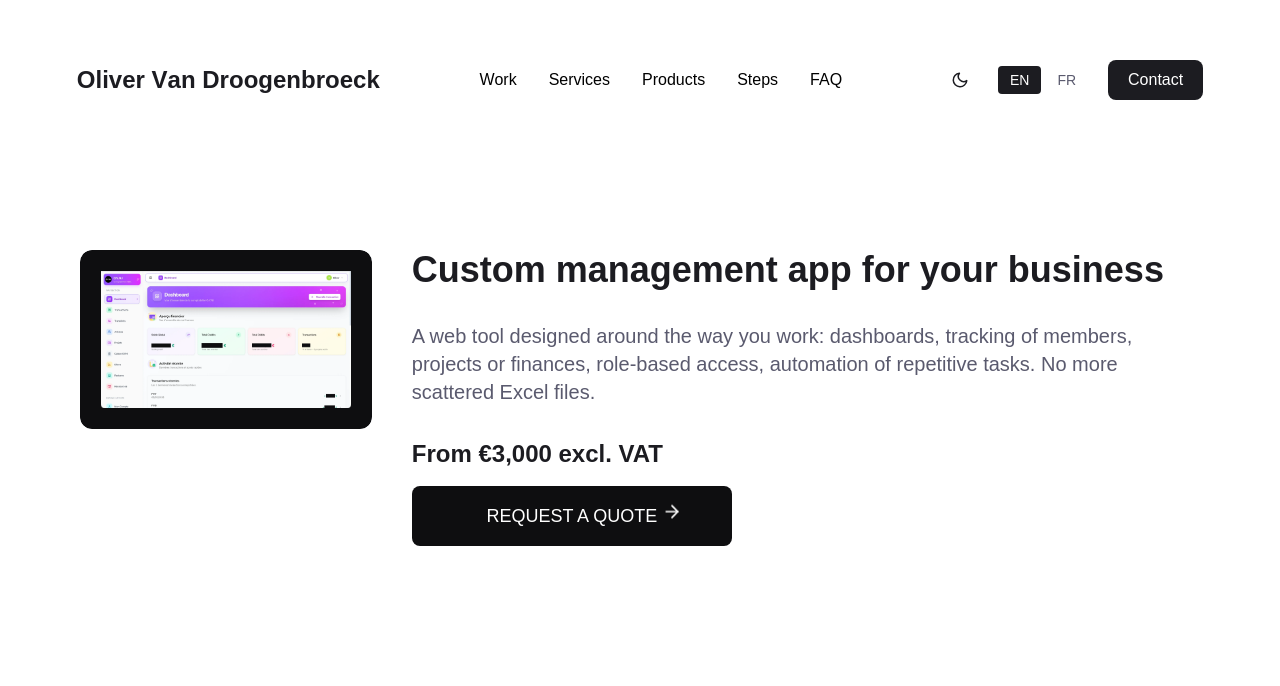
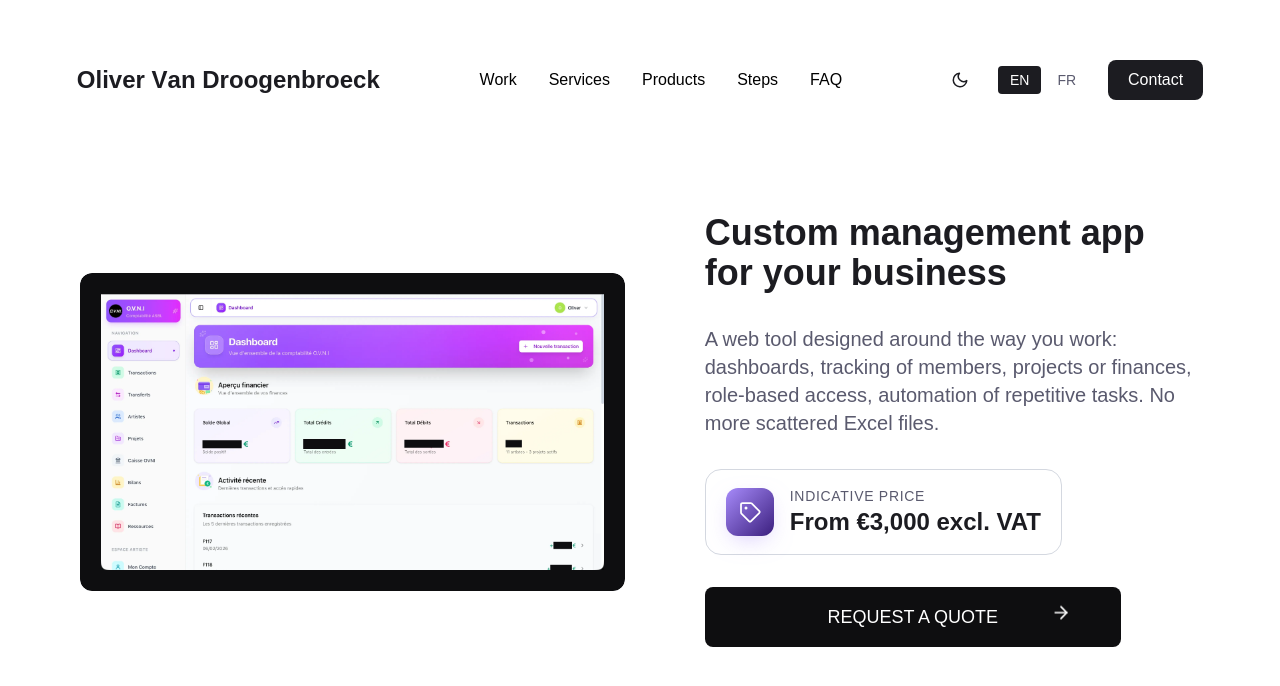
Before and after one commit to OliWebDevO/3d_portfolio_nextjs, a Next.js app: page /en/services/application-de-gestion in a window 1280 px wide. Shown: the top 686 px of the page. Built offline with nearby package versions, Linux system fonts and the light colour scheme; a web font is replaced by a local one.

Commit message:
Project/service page header: two-column full-height layout, price crest, wider CTA; gradient check crests in detail cards

```diff
--- a/app/[lang]/services/[slug]/page.tsx
+++ b/app/[lang]/services/[slug]/page.tsx
@@ -109,7 +109,7 @@ export default async function Page({ params }: { params: Promise<{ lang: string;
     <main>
       <script type="application/ld+json" dangerouslySetInnerHTML={{ __html: JSON.stringify(schema) }} />
       <NavBar />
-      <ServiceHero service={service} cta={ui.cta} quoteHref={quoteHref} />
+      <ServiceHero service={service} cta={ui.cta} priceCaption={ui.priceCaption} quoteHref={quoteHref} />
       <ProjectDetailsSection cards={service.cards} />
       <StepsSection steps={service.steps} title={ui.stepsTitle} />
       <FAQSection categories={[{ category: ui.faqCategory, items: service.faq }]} title={ui.faqTitle} />
--- a/app/globals.css
+++ b/app/globals.css
@@ -321,6 +321,66 @@ section {
       }
     }
   }
+
+  /* Header of project and service pages: image + content, fills the first screen */
+  .detail-hero {
+    @apply w-full min-h-svh flex items-center px-5 md:px-20 pt-32 pb-16 md:pt-40 md:pb-24;
+  }
+  .detail-hero__layout {
+    @apply w-full grid grid-cols-1 lg:grid-cols-[minmax(0,1.1fr)_minmax(0,1fr)] gap-12 xl:gap-20 items-center;
+  }
+  .detail-hero__media {
+    @apply w-full h-fit overflow-hidden rounded-xl;
+  }
+  .detail-hero__media img {
+    @apply w-full h-auto;
+  }
+  .detail-hero__content {
+    @apply flex flex-col gap-6 md:gap-8;
+  }
+  .detail-hero__title {
+    @apply text-3xl md:text-4xl 2xl:text-5xl font-bold leading-tight;
+  }
+  .detail-hero__desc {
+    @apply text-lg md:text-xl leading-relaxed max-w-[60ch];
+    color: var(--color-text-muted);
+  }
+
+  /* Price of a service page: gradient crest + caption + amount */
+  .price-badge {
+    @apply inline-flex items-center gap-4 self-start rounded-2xl border px-5 py-4;
+    border-color: var(--color-border);
+    background-color: var(--color-surface);
+  }
+  .price-badge__crest {
+    @apply flex-none size-12 rounded-xl flex items-center justify-center;
+    color: #ffffff;
+    background-image: linear-gradient(135deg, #a78bfa, #3b1f7e);
+    box-shadow: 0 8px 24px -8px rgba(167, 139, 250, 0.55);
+  }
+  .price-badge__caption {
+    @apply block text-sm uppercase tracking-wider;
+    color: var(--color-text-muted);
+  }
+  .price-badge__amount {
+    @apply block text-xl md:text-2xl font-semibold;
+  }
+
+  /* Detail cards (project and service pages): check crest instead of a bullet */
+  .detail-list {
+    @apply mt-6 flex flex-col gap-4;
+    color: var(--color-text-muted);
+  }
+  .detail-list__item {
+    @apply flex items-start gap-4 text-lg;
+  }
+  .check-badge {
+    @apply flex-none mt-0.5 size-7 rounded-lg flex items-center justify-center;
+    color: #ffffff;
+  }
+  .check-badge--0 { background-image: linear-gradient(135deg, #a78bfa, #3b1f7e); }
+  .check-badge--1 { background-image: linear-gradient(135deg, #e879a8, #6e1a3d); }
+  .check-badge--2 { background-image: linear-gradient(135deg, #38bdf8, #0c4a6e); }
 
   .app-showcase {
     @apply w-full mt-0 px-5 md:px-20 py-10 md:py-20 flex items-center justify-center;
--- a/constants/services.ts
+++ b/constants/services.ts
@@ -23,6 +23,7 @@ export interface ServiceType {
 const serviceUi = {
   fr: {
     cta: "Demander un devis",
+    priceCaption: "Tarif indicatif",
     stepsTitle: "La marche à suivre",
     faqTitle: "Questions fréquentes",
     faqCategory: "Questions sur ce service",
@@ -32,6 +33,7 @@ const serviceUi = {
   },
   en: {
     cta: "Request a quote",
+    priceCaption: "Indicative price",
     stepsTitle: "How it works",
     faqTitle: "Frequently asked questions",
     faqCategory: "About this service",
--- a/sections/ProjectDetailsSection.tsx
+++ b/sections/ProjectDetailsSection.tsx
@@ -9,6 +9,9 @@ import { useTranslation } from "@/hooks/useTranslation"
 import { useRef } from "react"
 
 gsap.registerPlugin(ScrollTrigger)
+
+// Full class names (Tailwind keeps only classes written out in the source)
+const checkBadgeColors = ["check-badge--0", "check-badge--1", "check-badge--2"]
 
 // Helper to get slug as string (for static export)
 function getSlug(param: string | string[] | undefined): string {
@@ -107,10 +110,15 @@ const ProjectDetailsSection = ({ slug: staticSlug, cards }: { slug?: string; car
                                         </div>
                                         <div className="">
                                             <h2 className="font-semibold text-3xl">{card.title}</h2>
-                                            <ul className="list-disc ms-g mt-5 flex flex-col gap-5 text-th-muted">
-                                                {card.details?.map((detail, index) => (
-                                                    <li key={index} className="text-lg md:text-justify">
-                                                        {detail}
+                                            <ul className="detail-list">
+                                                {card.details?.map((detail, i) => (
+                                                    <li key={i} className="detail-list__item">
+                                                        <span className={`check-badge ${checkBadgeColors[index % checkBadgeColors.length]}`} aria-hidden="true">
+                                                            <svg width="14" height="14" viewBox="0 0 12 12" fill="none">
+                                                                <path d="M2.5 6L5 8.5L9.5 3.5" stroke="currentColor" strokeWidth="1.75" strokeLinecap="round" strokeLinejoin="round"/>
+                                                            </svg>
+                                                        </span>
+                                                        <span className="md:text-justify">{detail}</span>
                                                     </li>
                                                 ))}
                                             </ul>
--- a/sections/ProjectHero.tsx
+++ b/sections/ProjectHero.tsx
@@ -58,22 +58,22 @@ export default function ProjectHero({ slug: staticSlug }: { slug?: string }) {
 
   return (
     <>
-    <section className="app-showcase min-h-screen flex items-center justify-center mobile-padding">
-      <div className="showcaselayout flex flex-col md:flex-row gap-10">
-        <div className="image-wrapper group relative overflow-hidden rounded-xl h-fit" style={{ background: project.bg }}>
+    <section className="detail-hero">
+      <div className="detail-hero__layout">
+        <div className="detail-hero__media" style={{ background: project.bg }}>
           <Image
             src={project.image}
             alt={project.title}
-            width={600}
-            height={400}
+            width={1200}
+            height={800}
             quality={80}
-            sizes="(max-width: 768px) 100vw, 50vw"
+            sizes="(min-width: 1280px) 55vw, 100vw"
             loading="lazy"
             className="rounded-xl card-border card-inverted card-frame p-5 block"
           />
         </div>
-        <div className="text-content flex flex-col justify-center gap-4">
-          <div className="tech-logos flex gap-4 mb-3">
+        <div className="detail-hero__content">
+          <div className="tech-logos flex gap-4">
             {project.techLogos && project.techLogos.map((logo, idx) => (
               <Image
                 key={logo}
@@ -86,9 +86,9 @@ export default function ProjectHero({ slug: staticSlug }: { slug?: string }) {
               />
             ))}
           </div>
-          <h1 className="text-2xl md:text-3xl lg:text-4xl font-bold">{project.title}</h1>
-          <p className="text-th-muted md:text-xl mt-4">{project.description}</p>
-          <ProjectButton className="md:w-80 md:h-16 w-60 h-12" text={t.projectpage.visitProject} href={project.link}/>
+          <h1 className="detail-hero__title">{project.title}</h1>
+          <p className="detail-hero__desc">{project.description}</p>
+          <ProjectButton className="md:w-96 md:h-16 w-72 h-14" text={t.projectpage.visitProject} href={project.link}/>
         </div>
       </div>
     </section>
--- a/sections/ServiceHero.tsx
+++ b/sections/ServiceHero.tsx
@@ -2,29 +2,41 @@ import Image from "next/image";
 import ProjectButton from "@/components/ProjectButton";
 import type { ServiceType } from "@/constants/services";
 
-// Same layout as ProjectHero (classes from .app-showcase), with the price and a quote button
-export default function ServiceHero({ service, cta, quoteHref }: { service: ServiceType; cta: string; quoteHref: string }) {
+// Same layout as ProjectHero (.detail-hero), with the price crest and a quote button
+export default function ServiceHero({ service, cta, priceCaption, quoteHref }: { service: ServiceType; cta: string; priceCaption: string; quoteHref: string }) {
   return (
-    <section className="app-showcase min-h-screen flex items-center justify-center mobile-padding">
-      <div className="showcaselayout flex flex-col md:flex-row gap-10">
-        <div className="image-wrapper group relative overflow-hidden rounded-xl h-fit bg-th-surface-alt">
+    <section className="detail-hero">
+      <div className="detail-hero__layout">
+        <div className="detail-hero__media bg-th-surface-alt">
           <Image
             src={service.image}
             alt={service.name}
-            width={600}
-            height={400}
+            width={1200}
+            height={800}
             quality={80}
-            sizes="(max-width: 768px) 100vw, 50vw"
+            sizes="(min-width: 1280px) 55vw, 100vw"
             loading="eager"
             fetchPriority="high"
             className="rounded-xl card-border card-inverted card-frame p-5 block"
           />
         </div>
-        <div className="text-content flex flex-col justify-center gap-4">
-          <h1 className="text-2xl md:text-3xl lg:text-4xl font-bold">{service.title}</h1>
-          <p className="text-th-muted md:text-xl mt-4">{service.description}</p>
-          <p className="text-xl md:text-2xl font-semibold mt-4">{service.priceLabel}</p>
-          <ProjectButton className="md:w-80 md:h-16 w-60 h-12" text={cta} href={quoteHref} />
+        <div className="detail-hero__content">
+          <h1 className="detail-hero__title">{service.title}</h1>
+          <p className="detail-hero__desc">{service.description}</p>
+          <div className="price-badge">
+            <span className="price-badge__crest" aria-hidden="true">
+              {/* Price tag icon */}
+              <svg width="24" height="24" viewBox="0 0 24 24" fill="none">
+                <path d="M3 12.6V4.5A1.5 1.5 0 0 1 4.5 3h8.1a1.5 1.5 0 0 1 1.06.44l7.5 7.5a1.5 1.5 0 0 1 0 2.12l-8.1 8.1a1.5 1.5 0 0 1-2.12 0l-7.5-7.5A1.5 1.5 0 0 1 3 12.6Z" stroke="currentColor" strokeWidth="1.75" strokeLinejoin="round"/>
+                <circle cx="8" cy="8" r="1.5" fill="currentColor"/>
+              </svg>
+            </span>
+            <span>
+              <span className="price-badge__caption">{priceCaption}</span>
+              <span className="price-badge__amount">{service.priceLabel}</span>
+            </span>
+          </div>
+          <ProjectButton className="md:w-[26rem] md:h-16 w-72 h-14" text={cta} href={quoteHref} />
         </div>
       </div>
     </section>
```
